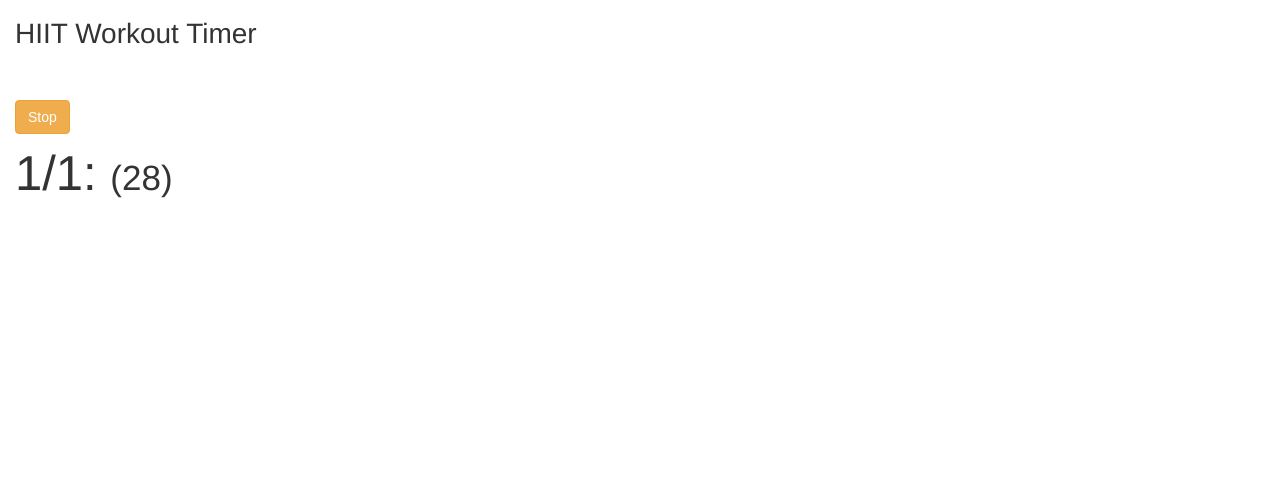
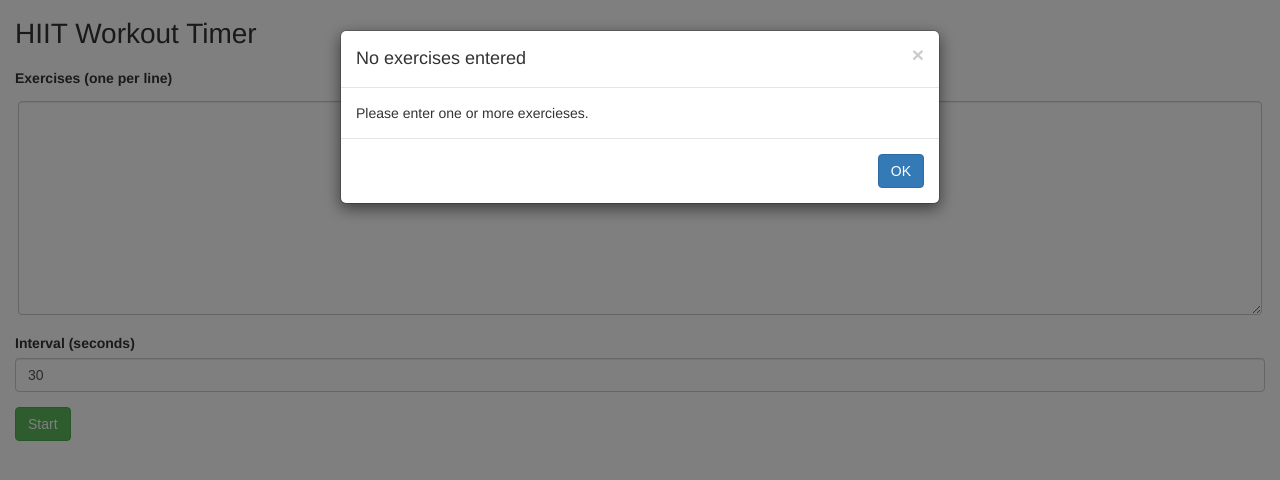
Before and after one commit to datchung/hiit-timer-prototype, a website: page index.htm in a window 1280 px wide. Both pictures are taken after a click on the button "Start". Drawn offline with nearby package versions, Linux system fonts and the light colour scheme; files that its build step writes are made by us from their sources.

Commit message:
Strip empty exercises and show prompt if none entered

```diff
--- a/index.htm
+++ b/index.htm
@@ -62,6 +62,25 @@
         </div>
     </div>
 
+    <!-- Modal -->
+    <div class="modal fade" id="mainModal" tabindex="-1" role="dialog" aria-labelledby="myModalLabel">
+        <div class="modal-dialog" role="document">
+            <div class="modal-content">
+                <div class="modal-header">
+                    <button type="button" class="close" data-dismiss="modal" aria-label="Close"><span aria-hidden="true">&times;</span></button>
+                    <h4 class="modal-title" id="myModalLabel">Modal title</h4>
+                </div>
+                <div class="modal-body">
+                    ...
+                </div>
+                <div class="modal-footer">
+                    <!-- <button type="button" class="btn btn-default" data-dismiss="modal">Close</button> -->
+                    <button type="button" class="btn btn-primary" data-dismiss="modal" aria-label="Close">OK</button>
+                </div>
+            </div>
+        </div>
+    </div>
+
     <script src="vendor.js"></script>
     <script src="app.js"></script>
 </body>
--- a/js/script.js
+++ b/js/script.js
@@ -83,18 +83,41 @@ $(document).ready(function() {
         if(typeof native !== 'undefined' && native != null) native.ResetKeepScreenOn();
     };
 
+    var isNullOrWhitespace = function(str) {
+        return !str || !str.trim();
+    };
+
+    // TODO type (info, success, warning, danger)
+    // TODO buttons (cancel, ok, etc)
+    // TODO button actions/callbacks
+    var showModal = function(title, body) {
+        $('#mainModal .modal-title').text(title);
+        $('#mainModal .modal-body').text(body);
+        $('#mainModal').modal('show');
+    };
+
     var intervalId;
     var timerCountdownId;
 
     $('#start').click(function() {
         console.log('Start clicked');
-        // playMultiSound('alarm-sound');
-        document.getElementById('alarm').play();
 
         // Get configuration
         var intervalSeconds = Number($('#interval').val()) || 30;
         var tasks = $('#tasks').val().split('\n') || [];
+
+        // Check validity and clean up configuration
+        tasks = _.filter(tasks, function(task) {
+            return !isNullOrWhitespace(task);
+        });
         console.log('tasks', tasks);
+        if(tasks.length < 1) {
+            showModal('No exercises entered', 'Please enter one or more exercieses.');
+            return;
+        }
+
+        // playMultiSound('alarm-sound');
+        document.getElementById('alarm').play();
 
         keepScreenOn();
         showTimer();
```
